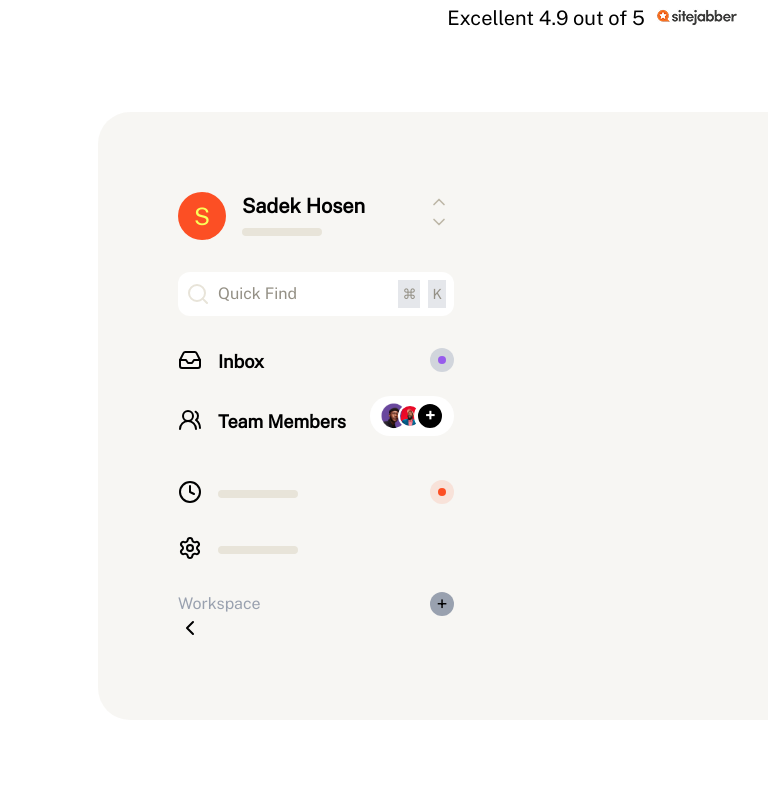
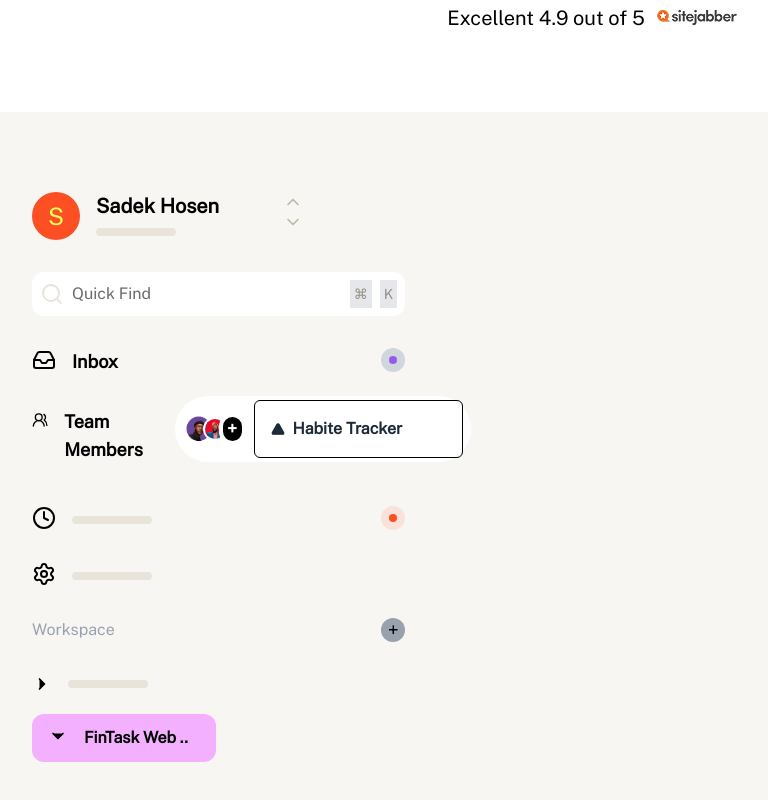
Before and after one commit to IshimweArlene/FinTask, a Next.js app: page / in a window 1280 px wide. Shown: the part 694-1494 px from the top of the page, without its empty margins (48-816 px from the left). Before the commit the page ends 1414 px from the top, so only its background shows below. Built offline with nearby package versions, Linux system fonts and the light colour scheme.

Commit message:
modified ui

```diff
--- a/app/components/landingpageComp.tsx
+++ b/app/components/landingpageComp.tsx
@@ -1,8 +1,12 @@
-import {ChevronDown, ChevronLeft, ChevronUp, Inbox, Search, Settings} from 'lucide-react';
+'use client';
+import {Triangle, ChevronDown,  ChevronUp, Inbox, Search, Settings} from 'lucide-react';
 import {Users2, Settings2, InboxIcon, Clock} from 'lucide-react';
 import image1 from '@/public/photos/image1.png'
 import image2 from '@/public/photos/image2.png';
+import { useState } from 'react';
+
 const LandingComponent = () => {
+    const [open, setOpen] = useState(false);
   return (
     <div>
       <div className="grid grid-cols-12 p-20 rounded-4xl mt-20 bg-[rgba(240,239,234,0.56)]">
@@ -23,7 +27,7 @@ const LandingComponent = () => {
             <div className='bg-white p-2 rounded-xl flex items-center my-8 justify-between'>
               <div className='flex gap-2'>
                 <Search className='text-[rgba(232,228,217,1)]'/>
-                <h1 className='text-[#949085]'>Quick Find</h1>
+                <h1 className='text-[#6b6b6b]'>Quick Find</h1>
               </div>
               <div className='flex gap-2'>
                 <div className='text-[#949085] bg-gray-200 p-1 text-sm'>⌘</div>
@@ -51,6 +55,40 @@ const LandingComponent = () => {
                 <span className="text-lg h-8 w-8 rounded-full flex justify-center items-center border-white border-4 font-semibold bg-black  text-white -ml-4">
                 +
                 </span>
+                 <div className="w-64 p-4 border rounded-md">
+      <button
+        onClick={() => setOpen(!open)}
+        className="flex items-center gap-2 font-bold text-gray-800"
+      >
+        <Triangle
+          size={14}
+          fill="currentColor"
+          className={`transition-transform duration-200 ${open ? "rotate-90" : ""}`}
+        />
+        Habite Tracker
+      </button>
+
+      {open && (
+        <ul className="mt-4 relative">
+          <li className="flex items-center gap-2">
+            <div className="w-4 h-4 bg-gray-300 rounded-full relative">
+              <div className="absolute left-1/2 top-4 h-full border-l border-gray-300"></div>
+            </div>
+            <span>Task 1</span>
+          </li>
+          <li className="flex items-center gap-2">
+            <div className="w-4 h-4 bg-gray-300 rounded-full relative">
+              <div className="absolute left-1/2 top-4 h-full border-l border-gray-300"></div>
+            </div>
+            <span>Task 2</span>
+          </li>
+          <li className="flex items-center gap-2">
+            <div className="w-4 h-4 bg-gray-300 rounded-full"></div>
+            <span>Task 3</span>
+          </li>
+        </ul>
+      )}
+    </div>
             </div>
           </div>
             <div className='flex justify-between mb-8'>
@@ -72,8 +110,13 @@ const LandingComponent = () => {
                 <p className='text-gray-400'>Workspace</p>
                 <div className='text-xl flex bg-gray-400 rounded-full w-6 h-6 justify-center items-center '>+</div>
             </div>
-            <div>
-             <ChevronLeft />
+            <div className='flex mt-8 gap-4'>
+              <ChevronUp className='size-5 fill-black rotate-90'/>
+             <div className="w-20 bg-[rgba(232,228,217,1)] mt-1.5 h-2 rounded-2xl"></div>
+            </div>
+            <div className='mt-5 bg-[rgba(243,176,255,1)] flex rounded-xl w-fit py-3 gap-4 pl-4 pr-7'>
+              <ChevronUp className='size-5 fill-black rotate-180'/>
+              <p className='font-black'>FinTask Web ..</p>
             </div>
          </div>
         </div>
```
